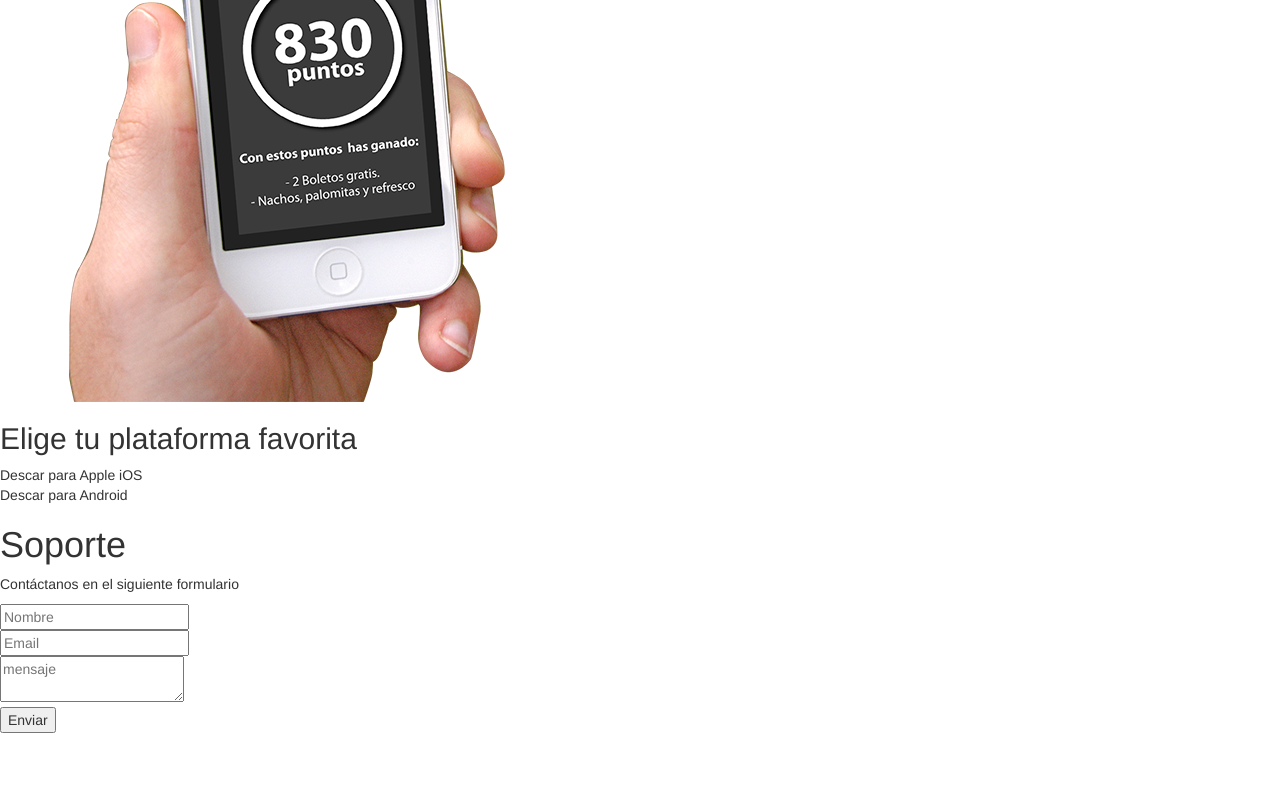
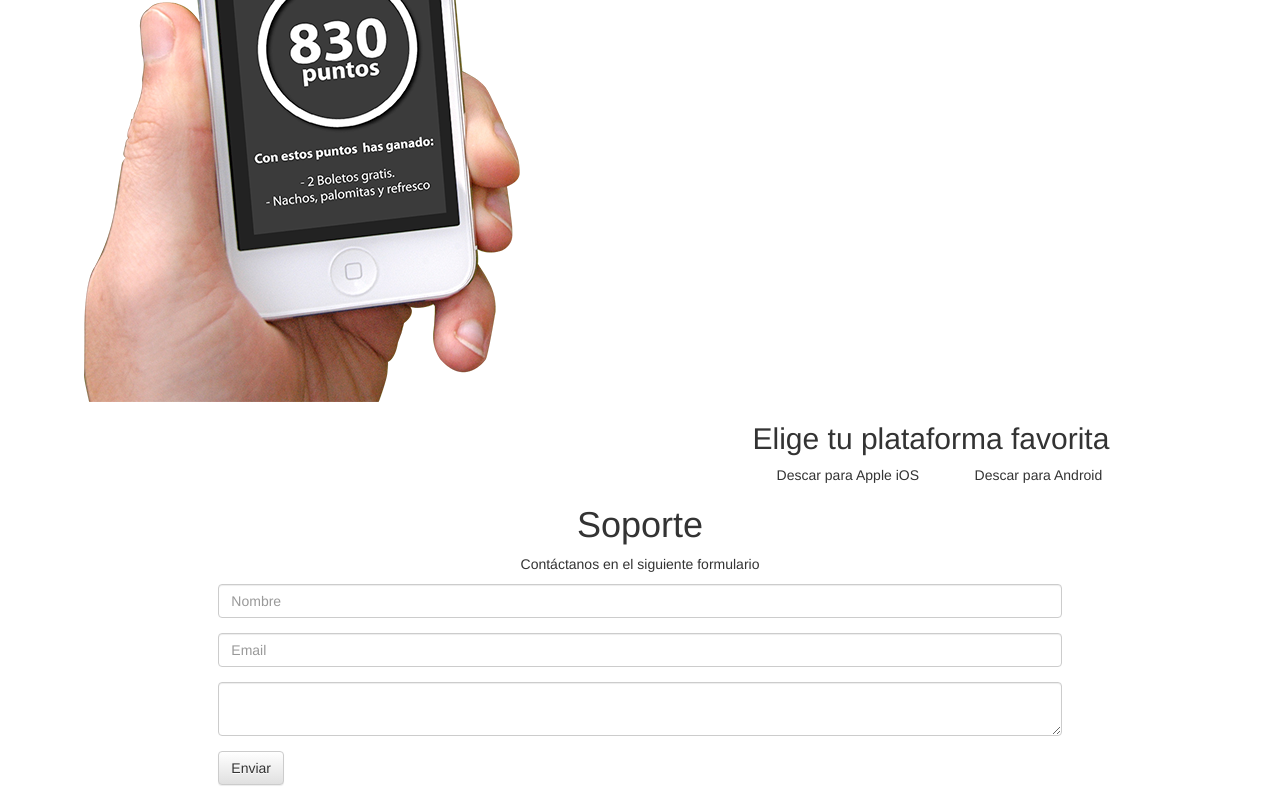
Before and after one commit to juliosarango/theme, a plain HTML site: page index.html in a window 1280 px wide. Shown: the part 3265-4065 px from the top of the page. Before the commit the page ends 3998 px from the top, so only its background shows below. Drawn offline with Linux system fonts and the light colour scheme.

Commit message:
mas cambios

```diff
--- a/index.html
+++ b/index.html
@@ -217,51 +217,71 @@
       </section> <!-- #/parallax  -->
 
       <section id="descargar">
-         <h1>Descargar</h1>
+         <h1 class="text-center">Descargar</h1>
          <div class="separador"></div>
 
-         <div>
+         <div class="container-fluid">
               <img src="img/descargarApp.png">
-         </div>
-         <div>
+
+
+             <div class="container">
+                <div class="row">
+                    <div class="col-md-5 col-md-offset-7">
                        <h2>Elige tu plataforma favorita</h2>
                        <div class="separador"></div>
 
-           <section class="descargas">
-              <div>Descar para <span>Apple iOS</span></div>
-              <div>Descar para <span>Android</span></div>
+                       <section class="descargas text-center">
+                          <div class="col-md-5">
+                             Descar para <span>Apple iOS</span>
+                          </div>
+                          <div class="col-md-5">
+                             Descar para <span>Android</span>
+                          </div>
                        </section>
                     </div>
-
+                </div> <!-- /row -->
+             </div>  <!-- /container -->
+          </div> <!-- /container-fluid -->
       </section> <!-- #/descargar  -->
 
       <section id="soporte">
 
-         <h1>Soporte</h1>
+         <h1 class="text-center">Soporte</h1>
          <div class="separador"></div>
-         <p>Contáctanos en el siguiente formulario
+         <p class="text-center">Contáctanos en el siguiente formulario
 
-         <div>
-            <form>
-               <div>
-                  <input type="tex" placeholder="Nombre">
+         <div class="row">
+            <div class="col-md-8 col-md-offset-2">
+
+                <form class="form-horizontal">
+                   <div class="form-group">
+                      <div class="col-sm-12">
+                        <input type="text" class="form-control" placeholder="Nombre">
                       </div>
-               <div>
-                  <input type="email" placeholder="Email">
-               </div>
-               <div>
-                  <textarea placeholder="mensaje"></textarea>
                    </div>
 
-               <div>
-                  <button type="submit">Enviar</button>
+                   <div class="form-group">
+                      <div class="col-sm-12">
+                        <input type="email" class="form-control" placeholder="Email">
+                      </div>
                    </div>
 
+                   <div class="form-group">
+                      <div class="col-sm-12">
+                        <textarea placeholder="Nombre" class="form-control ">
 
+                        </textarea>
+                      </div>
+                   </div>
 
-
+                   <div class="form-group">
+                      <div class="col-sm-12">
+                         <button type="submit" class="btn btn-default">Enviar</button>
+                      </div>
+                   </div>
                 </form>
-         </div>
+            </div>     <!-- /col-md-8 -->
+         </div> <!-- /row -->
 
       </section> <!-- #/soporte  -->
 
```
Lines whose indentation alone changed are shown as unchanged.
